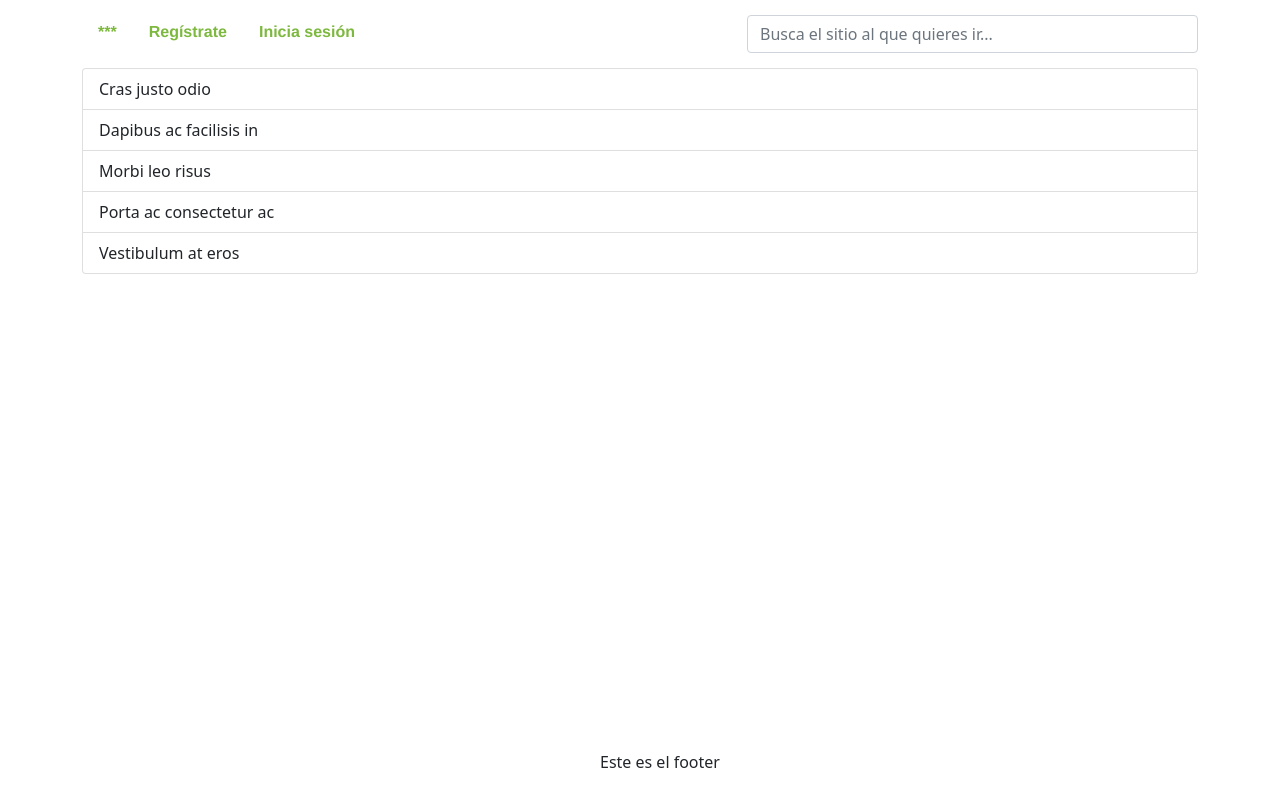
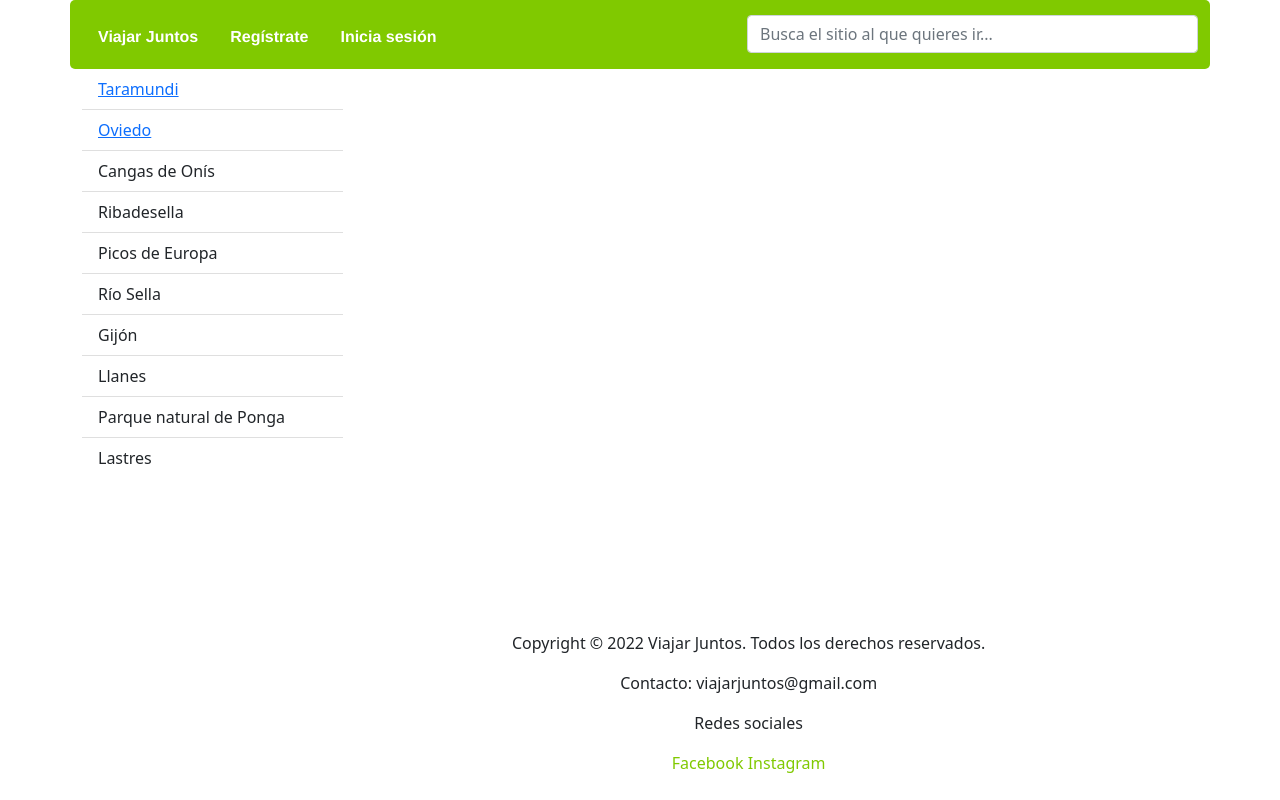
Before and after one commit to irenesj/excursiones, a React (Create React App) app: page / in a window 1280 px wide. Built offline with nearby package versions, Linux system fonts and the light colour scheme.

Commit message:
Filters.js updated

```diff
--- a/src/componentes/Filters.js
+++ b/src/componentes/Filters.js
@@ -1,22 +1,30 @@
 import React from "react";
 import 'bootstrap/dist/css/bootstrap.css';
-import {ListGroup} from 'react-bootstrap';
-
-
-
+import {Col, Container, ListGroup, Row} from 'react-bootstrap';
+import styles from '../css/Filters.module.css';
 
 function Filters(){
 
     return(
-        <div>
-        <ListGroup>
-        <ListGroup.Item>Cras justo odio</ListGroup.Item>
-        <ListGroup.Item>Dapibus ac facilisis in</ListGroup.Item>
-        <ListGroup.Item>Morbi leo risus</ListGroup.Item>
-        <ListGroup.Item>Porta ac consectetur ac</ListGroup.Item>
-        <ListGroup.Item>Vestibulum at eros</ListGroup.Item>
-        </ListGroup>
-        </div>
+
+      <Row>
+          <Col xs="3">
+            <ListGroup variant="flush">
+                    <ListGroup.Item><a href="#">Taramundi</a></ListGroup.Item>
+                    <ListGroup.Item><a href="#">Oviedo</a></ListGroup.Item>
+                    <ListGroup.Item>Cangas de Onís</ListGroup.Item>
+                    <ListGroup.Item>Ribadesella</ListGroup.Item>
+                    <ListGroup.Item>Picos de Europa</ListGroup.Item>
+                    <ListGroup.Item>Río Sella</ListGroup.Item>
+                    <ListGroup.Item>Gijón</ListGroup.Item>
+                    <ListGroup.Item>Llanes</ListGroup.Item>
+                    <ListGroup.Item>Parque natural de Ponga</ListGroup.Item>
+                    <ListGroup.Item>Lastres</ListGroup.Item>
+                </ListGroup>
+            </Col>
+      </Row>
+
+
     );
 
 }
--- a/src/componentes/Layout/Layout.js
+++ b/src/componentes/Layout/Layout.js
@@ -12,7 +12,7 @@ const Layout = ({ children }) => {
           <Col xs="12" md="7">
             <Nav>
               <Nav.Item>
-                <Nav.Link href="/home">***</Nav.Link>
+                <Nav.Link href="/home">Viajar Juntos</Nav.Link>
               </Nav.Item>
               <Nav.Item>
                 <Nav.Link href="">Regístrate</Nav.Link>
@@ -35,7 +35,10 @@ const Layout = ({ children }) => {
         </Row>
         <Row className={styles.footer}>
           <Col xs="12">
-            <p>Este es el footer</p>
+            <p>Copyright © 2022 Viajar Juntos. Todos los derechos reservados.</p>
+            <p>Contacto: viajarjuntos@gmail.com</p>
+            <p>Redes sociales</p>
+            <a href="#">Facebook</a> <a href="#">Instagram</a>
           </Col>
         </Row>
         </Container>
--- a/src/css/Layout.module.css
+++ b/src/css/Layout.module.css
@@ -1,18 +1,26 @@
 .nav {
 
-
+    border-radius: 5px;
+    background-color: #80C900;
 
 }
 
 .nav a{
 
-    color: #7db83f;
+    color: white;
     font-family: 'Franklin Gothic Medium', Arial, sans-serif;
     font-weight: bold;
-    padding-top: 20px;
-    padding-bottom: 15px;
+    padding-top: 25px;
+    padding-bottom: 20px;
+    transition: .5s;
 
 
+}
+
+.nav a:hover{
+
+    color: white;
+    background-color: #2F4A00;
 }
 
 .searchBar {
@@ -25,6 +33,16 @@
 
     position: fixed;
     bottom: 10px;
-    left: 600px;
+    left: 40%;
+    padding-top: 25px;
+    padding-bottom: 15px;
+    text-align: center;
 
 }
+
+.footer a {
+
+    text-decoration: none;
+    color: #80C900;
+
+}
```
